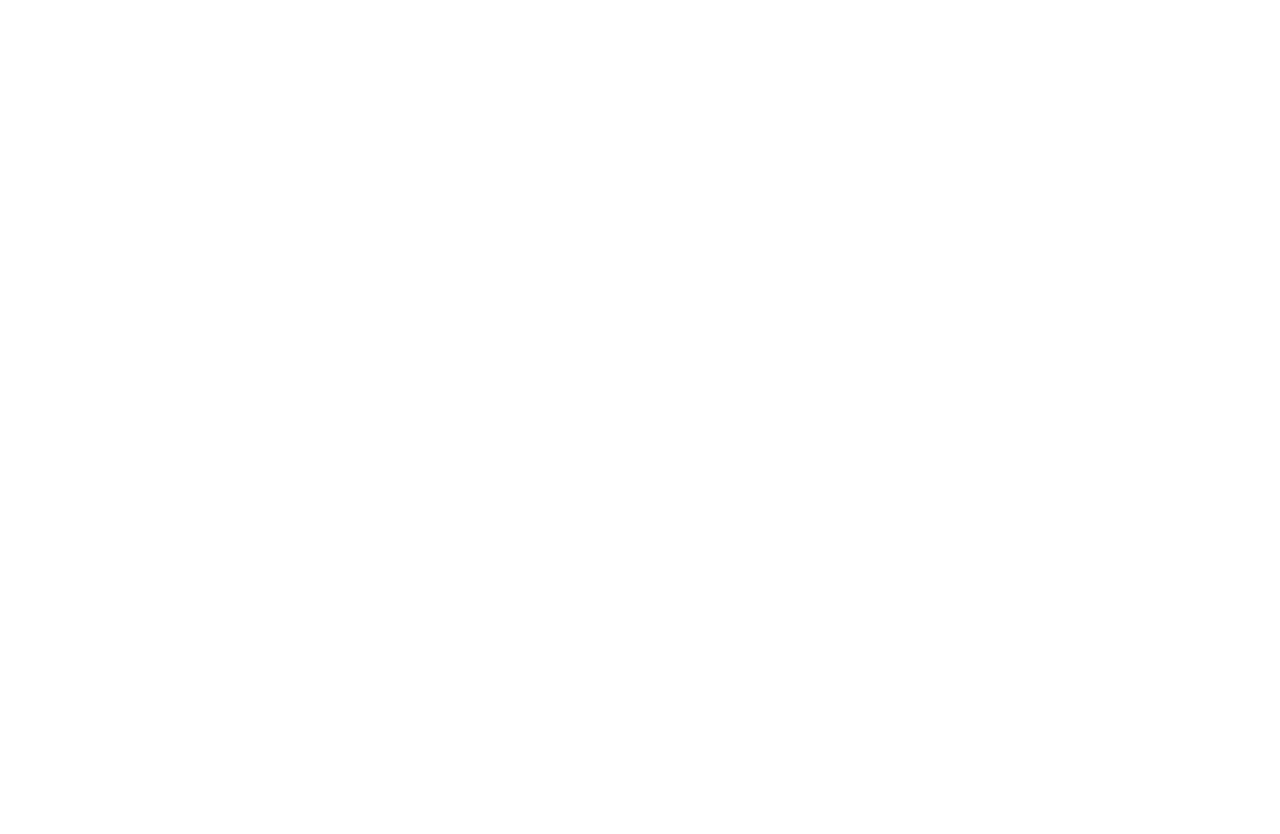
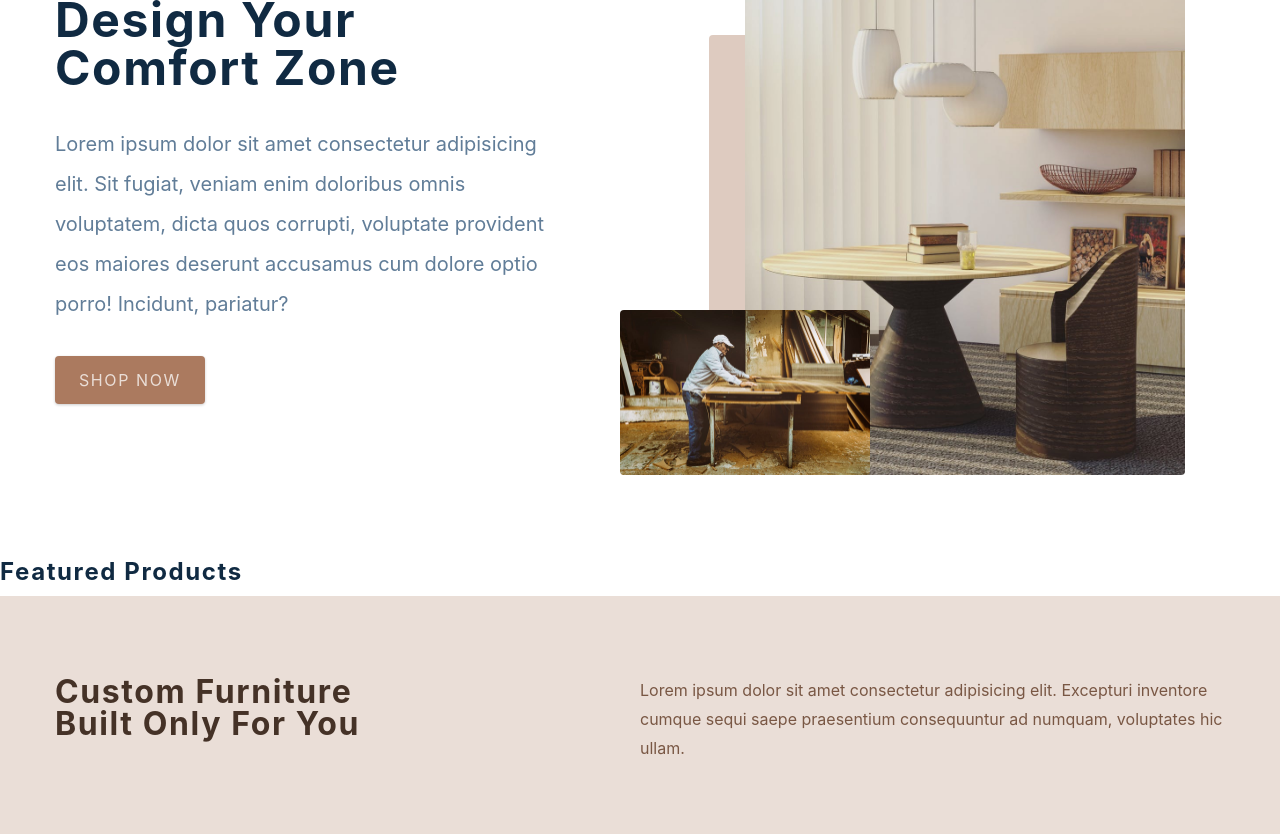
Before and after one commit to ZanyuanYang/Store-React, a React (Create React App) app: page / in a window 1280 px wide. Shown: the part 240-1074 px from the top of the page. Before the commit the page ends 800 px from the top, so only its background shows below. Built offline with nearby package versions, Linux system fonts and the light colour scheme; the HTML template or start-up script is replaced by a standard one.

Commit message:
Add: add staff to home page

```diff
--- a/src/components/Contact.js
+++ b/src/components/Contact.js
@@ -2,7 +2,18 @@
 import styled from 'styled-components'
 
 const Contact = () => {
-  return <h4>contact section</h4>
+  return <Wrapper>
+    <div className="section-center">
+      <h3>Join our newsletter and get 20% off</h3>
+      <div className="content">
+        <p>Lorem ipsum dolor sit amet consectetur adipisicing elit. Quo ea, dolore ullam eos at eius neque eaque quibusdam fuga facere!</p>
+        <form className='contact-form' action="https://formspree.io/f/mayvezog" method="POST">
+          <input type="email" className='form-input' placeholder='enter email' name="_replyto" />
+          <button type='submit' className='submit-btn'>subscribe</button>
+        </form>
+      </div>
+    </div>
+  </Wrapper>
 }
 const Wrapper = styled.section`
   padding: 5rem 0;
--- a/src/components/Hero.js
+++ b/src/components/Hero.js
@@ -5,7 +5,23 @@
 import heroBcg2 from '../assets/hero-bcg-2.jpeg'
 
 const Hero = () => {
-  return <h4>hero</h4>
+  return <Wrapper className='section-center'>
+    <article className='content'>
+      <h1>
+        design your <br />
+        comfort zone
+      </h1>
+      <p>
+        Lorem ipsum dolor sit amet consectetur adipisicing elit. Sit fugiat, veniam enim doloribus omnis voluptatem,
+        dicta quos corrupti, voluptate provident eos maiores deserunt accusamus cum dolore optio porro! Incidunt, pariatur?
+      </p>
+      <Link to='/products' className='btn hero-btn'>shop now</Link>
+    </article>
+    <article className='img-container'>
+      <img src={heroBcg} alt="nice table" className='main-img' />
+      <img src={heroBcg2} alt="person working" className='accent-img' />
+    </article>
+  </Wrapper>
 }
 
 const Wrapper = styled.section`
--- a/src/components/Services.js
+++ b/src/components/Services.js
@@ -3,7 +3,28 @@
 import { services } from '../utils/constants'
 
 const Services = () => {
-  return <h4>services </h4>
+  return <Wrapper>
+    <div className="section-center">
+      <article className='header'>
+        <h3>
+          custom furniture <br />
+          built only for you
+        </h3>
+        <p>Lorem ipsum dolor sit amet consectetur adipisicing elit. Excepturi inventore cumque sequi saepe praesentium consequuntur ad numquam, voluptates hic ullam.</p>
+      </article>
+      <div className="services-center">
+        {services.map((service) => {
+          const { id, icon, title, text } = service;
+
+          return <article key={id} className='service'>
+            <span className='icon'>{ icon }</span>
+            <h4>{title}</h4>
+            <p>{text}</p>
+          </article>
+        })}
+      </div>
+    </div>
+  </Wrapper>
 }
 
 const Wrapper = styled.section`
--- a/src/pages/HomePage.js
+++ b/src/pages/HomePage.js
@@ -1,7 +1,12 @@
 import React from 'react'
 import { FeaturedProducts, Hero, Services, Contact } from '../components'
 const HomePage = () => {
-  return <h4>home page</h4>
+  return <main>
+    <Hero />
+    <FeaturedProducts />
+    <Services />
+    <Contact />
+  </main>
 }
 
 export default HomePage
```
